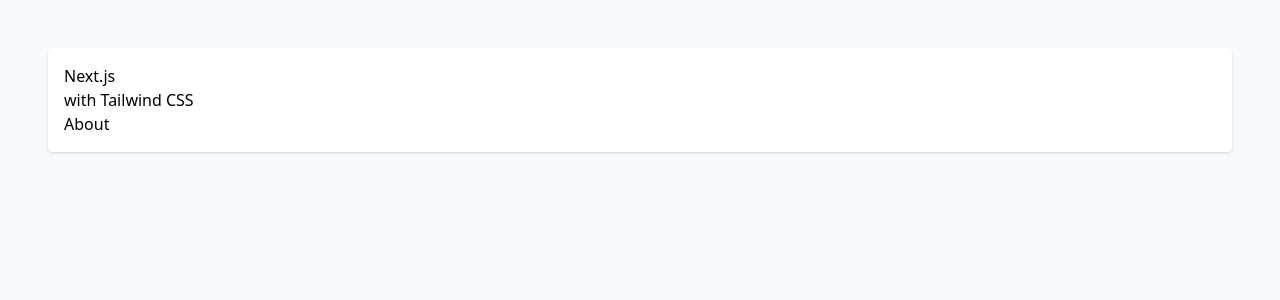
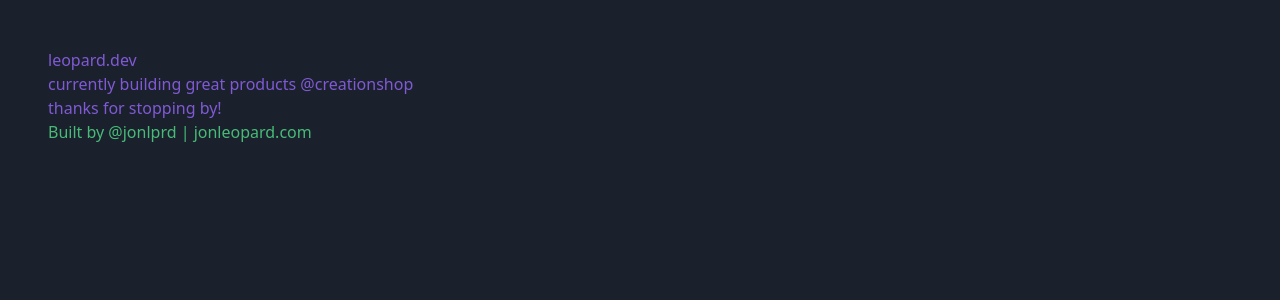
Before and after one commit to jonleopard/leopard.dev, a Next.js app: page / in a window 1280 px wide. Shown: the top 300 px of the page. Built offline with nearby package versions, Linux system fonts and the light colour scheme.

Commit message:
Added config. Spinning up a quick page

```diff
--- a/pages/index.js
+++ b/pages/index.js
@@ -3,13 +3,24 @@
 
 export default function Index() {
   return (
-    <div className="p-4 shadow rounded bg-white">
-      <h1 className="text-purple leading-normal">Next.js</h1>
-      <p className="text-grey-dark">with Tailwind CSS</p>
-
-      <Link href="/about">
-        <a>About</a>
-      </Link>
-    </div>
+    <>
+      <div className="container mx-auto">
+        <div className="text-purple-600">
+          <h1>leopard.dev</h1>
+          <p className="text-grey-dark">
+            currently building great products @creationshop
+          </p>
+          <p>thanks for stopping by!</p>
+        </div>
+        <div className="text-green-500">
+          <p className="inline block">
+            Built by <a href="https://twitter.com/jonlprd">@jonlprd | </a>
+          </p>
+          <span>
+            <a href="https://jonleopard.com">jonleopard.com</a>
+          </span>
+        </div>
+      </div>
+    </>
   );
 }
--- a/styles/index.css
+++ b/styles/index.css
@@ -5,5 +5,5 @@
 @tailwind utilities;
 
 body {
-  @apply bg-gray-100 p-12;
+  @apply bg-gray-900 p-12;
 }
--- /dev/null
+++ b/tailwind.config.js
@@ -0,0 +1,7 @@
+module.exports = {
+  theme: {
+    extend: {}
+  },
+  variants: {},
+  plugins: []
+}
```
